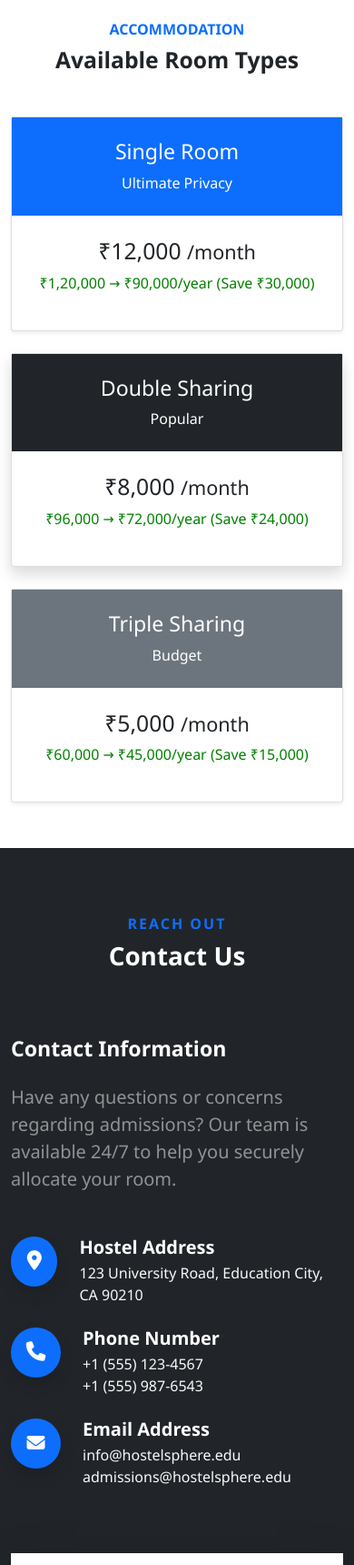
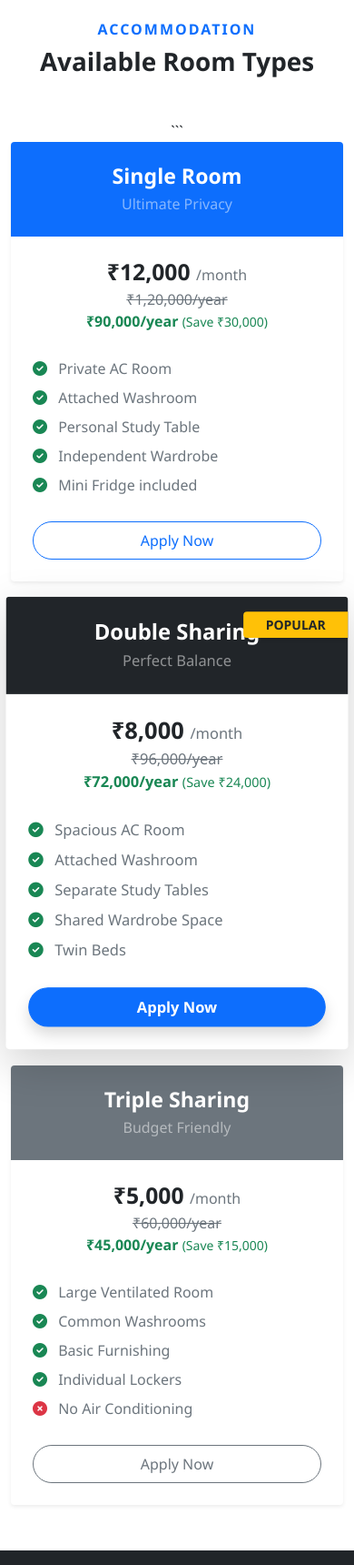
Before and after one commit to Blue-SkyStar/hotel_m, a website: page public/home.html in a window 390 px wide. Shown: the part 4240-5960 px from the top of the page at 91% size. Drawn offline with Linux system fonts and the light colour scheme; grey boxes are pictures that could not be loaded.

````diff
--- a/public/home.html
+++ b/public/home.html
@@ -188,60 +188,126 @@
     </section>
 
     <!-- Room Types Section -->
+
     <section id="rooms" class="section-padding">
         <div class="container text-center">
-        <h6 class="text-primary fw-bold text-uppercase mb-2">Accommodation</h6>
-        <h2 class="fw-bold mb-5">Available Room Types</h2>
+            <h6 class="text-primary fw-bold text-uppercase tracking-wide mb-2">Accommodation</h6>
+            <h2 class="fw-bold mb-5 display-6">Available Room Types</h2>
 
+            ```
             <div class="row g-4 justify-content-center">
 
-            <!-- Single -->
-    <div class="col-lg-4">
-        <div class="card shadow-sm rounded-4 h-100">
+                <!-- Single Room -->
+                <div class="col-lg-4 col-md-6">
+                    <div class="card border-0 shadow-sm hover-shadow rounded-4 overflow-hidden h-100">
                         <div class="bg-primary text-white p-4">
-                <h3>Single Room</h3>
-                <p class="mb-0">Ultimate Privacy</p>
+                            <h3 class="fw-bold mb-1">Single Room</h3>
+                            <p class="mb-0 text-white-50 fs-6">Ultimate Privacy</p>
                         </div>
 
-            <div class="p-4 text-center">
-                <h2>₹12,000 <small>/month</small></h2>
-                <p style="color:green;">
-                    ₹1,20,000 → ₹90,000/year (Save ₹30,000)
-                </p>
+                        <div class="card-body p-4 p-xl-5 text-start d-flex flex-column">
+
+                            <h2 class="fw-bold text-dark text-center mb-1">
+                                ₹12,000 <span class="fs-6 text-muted fw-normal">/month</span>
+                            </h2>
+
+                            <div class="text-center mb-4">
+                                <span class="text-muted text-decoration-line-through">₹1,20,000/year</span><br>
+                                <span class="fw-bold text-success">₹90,000/year</span>
+                                <span class="text-success small">(Save ₹30,000)</span>
+                            </div>
+
+                            <ul class="list-unstyled mb-4 lh-lg text-muted flex-grow-1">
+                                <li><i class="fa fa-check-circle text-success me-2"></i> Private AC Room</li>
+                                <li><i class="fa fa-check-circle text-success me-2"></i> Attached Washroom</li>
+                                <li><i class="fa fa-check-circle text-success me-2"></i> Personal Study Table</li>
+                                <li><i class="fa fa-check-circle text-success me-2"></i> Independent Wardrobe</li>
+                                <li><i class="fa fa-check-circle text-success me-2"></i> Mini Fridge included</li>
+                            </ul>
+
+                            <a href="#" class="btn btn-outline-primary w-100 rounded-pill py-2 fw-medium">
+                                Apply Now
+                            </a>
+
                         </div>
                     </div>
                 </div>
 
-    <!-- Double -->
-    <div class="col-lg-4">
-        <div class="card shadow rounded-4 h-100">
+                <!-- Double Sharing -->
+                <div class="col-lg-4 col-md-6">
+                    <div class="card border-0 shadow-lg rounded-4 overflow-hidden h-100 position-relative"
+                        style="transform: scale(1.03); z-index:2;">
+
+                        <div class="position-absolute top-0 end-0 bg-warning text-dark px-4 py-1 fw-bold rounded-start mt-3 shadow-sm"
+                            style="font-size: 0.85rem;">POPULAR</div>
+
                         <div class="bg-dark text-white p-4">
-                <h3>Double Sharing</h3>
-                <p class="mb-0">Popular</p>
+                            <h3 class="fw-bold mb-1">Double Sharing</h3>
+                            <p class="mb-0 text-white-50 fs-6">Perfect Balance</p>
                         </div>
 
-            <div class="p-4 text-center">
-                <h2>₹8,000 <small>/month</small></h2>
-                <p style="color:green;">
-                    ₹96,000 → ₹72,000/year (Save ₹24,000)
-                </p>
+                        <div class="card-body p-4 p-xl-5 text-start d-flex flex-column">
+
+                            <h2 class="fw-bold text-dark text-center mb-1">
+                                ₹8,000 <span class="fs-6 text-muted fw-normal">/month</span>
+                            </h2>
+
+                            <div class="text-center mb-4">
+                                <span class="text-muted text-decoration-line-through">₹96,000/year</span><br>
+                                <span class="fw-bold text-success">₹72,000/year</span>
+                                <span class="text-success small">(Save ₹24,000)</span>
+                            </div>
+
+                            <ul class="list-unstyled mb-4 lh-lg text-muted flex-grow-1">
+                                <li><i class="fa fa-check-circle text-success me-2"></i> Spacious AC Room</li>
+                                <li><i class="fa fa-check-circle text-success me-2"></i> Attached Washroom</li>
+                                <li><i class="fa fa-check-circle text-success me-2"></i> Separate Study Tables</li>
+                                <li><i class="fa fa-check-circle text-success me-2"></i> Shared Wardrobe Space</li>
+                                <li><i class="fa fa-check-circle text-success me-2"></i> Twin Beds</li>
+                            </ul>
+
+                            <a href="#" class="btn btn-primary shadow w-100 rounded-pill py-2 fw-bold">
+                                Apply Now
+                            </a>
+
                         </div>
                     </div>
                 </div>
 
-    <!-- Triple -->
-    <div class="col-lg-4">
-        <div class="card shadow-sm rounded-4 h-100">
+                <!-- Triple Sharing -->
+                <div class="col-lg-4 col-md-6">
+                    <div class="card border-0 shadow-sm hover-shadow rounded-4 overflow-hidden h-100">
                         <div class="bg-secondary text-white p-4">
-                <h3>Triple Sharing</h3>
-                <p class="mb-0">Budget</p>
+                            <h3 class="fw-bold mb-1">Triple Sharing</h3>
+                            <p class="mb-0 text-white-50 fs-6">Budget Friendly</p>
                         </div>
 
-            <div class="p-4 text-center">
-                <h2>₹5,000 <small>/month</small></h2>
-                <p style="color:green;">
-                    ₹60,000 → ₹45,000/year (Save ₹15,000)
-                </p>
+                        <div class="card-body p-4 p-xl-5 text-start d-flex flex-column">
+
+                            <h2 class="fw-bold text-dark text-center mb-1">
+                                ₹5,000 <span class="fs-6 text-muted fw-normal">/month</span>
+                            </h2>
+
+                            <div class="text-center mb-4">
+                                <span class="text-muted text-decoration-line-through">₹60,000/year</span><br>
+                                <span class="fw-bold text-success">₹45,000/year</span>
+                                <span class="text-success small">(Save ₹15,000)</span>
+                            </div>
+
+                            <ul class="list-unstyled mb-4 lh-lg text-muted flex-grow-1">
+                                <li><i class="fa fa-check-circle text-success me-2"></i> Large Ventilated Room</li>
+                                <li><i class="fa fa-check-circle text-success me-2"></i> Common Washrooms</li>
+                                <li><i class="fa fa-check-circle text-success me-2"></i> Basic Furnishing</li>
+                                <li><i class="fa fa-check-circle text-success me-2"></i> Individual Lockers</li>
+                                <li class="text-muted opacity-50">
+                                    <i class="fa fa-times-circle text-danger me-2"></i> No Air Conditioning
+                                </li>
+                            </ul>
+
+                            <a href="#" class="btn btn-outline-secondary w-100 rounded-pill py-2 fw-medium">
+                                Apply Now
+                            </a>
+
                         </div>
                     </div>
                 </div>
````
Also changed, not shown: public/css/index.css (+35 -15 lines), scripts/test_local_server.js (added, +42 -0 lines). Lines whose indentation alone changed are shown as unchanged.
